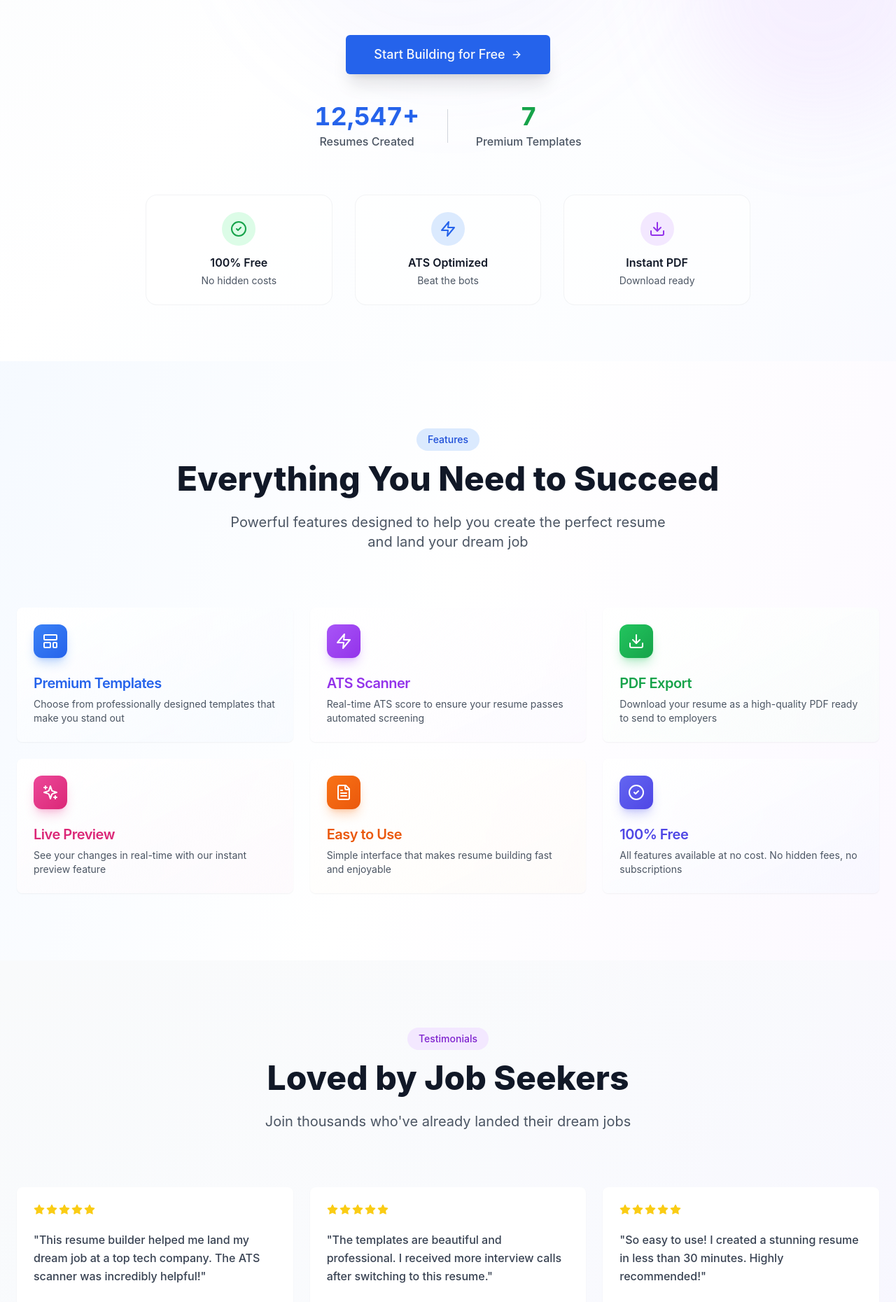
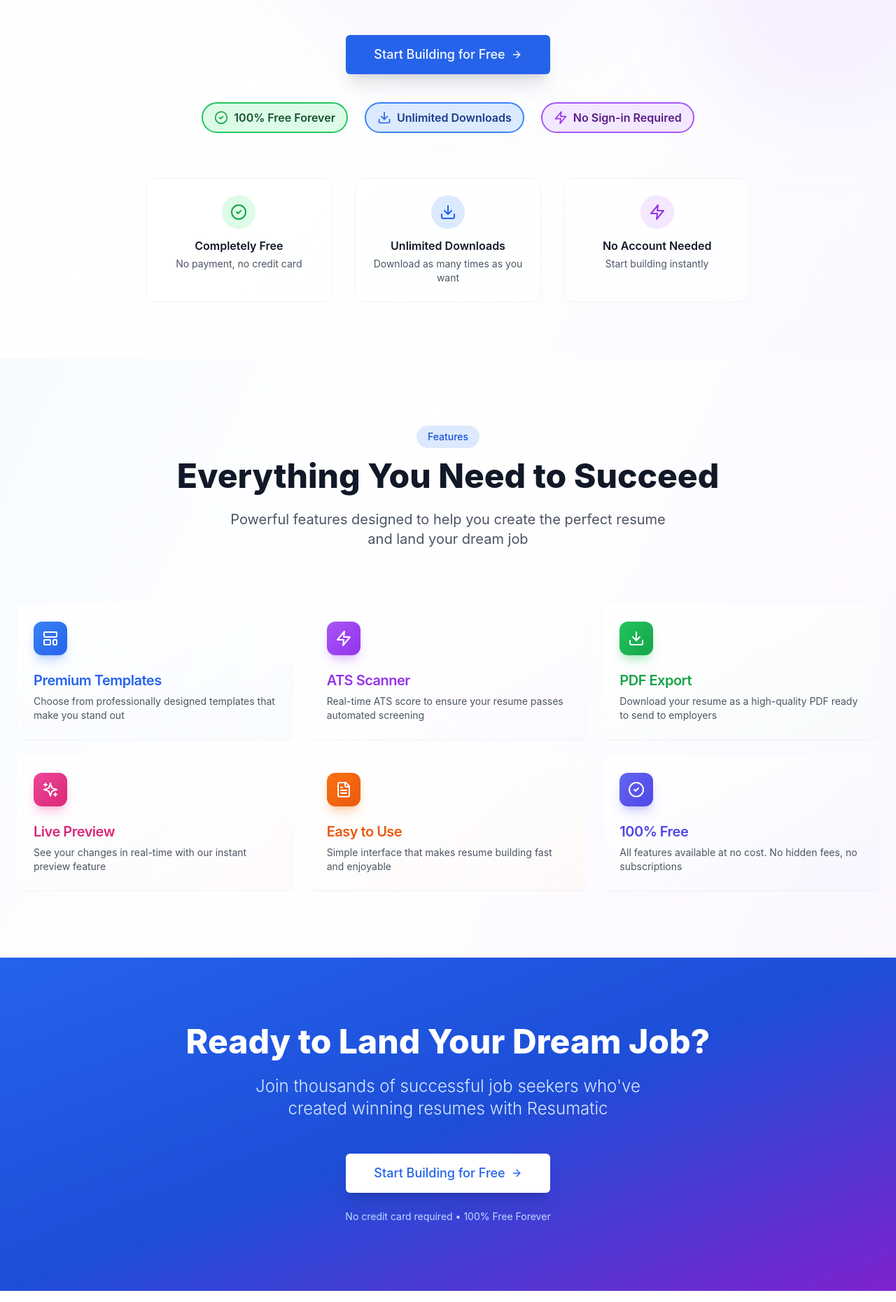
Before and after one commit to GowthamOleti/Resumatic_v1, a React (Vite) app: page / in a window 1280 px wide. Shown: the part 880-2740 px from the top of the page at 70% size. Built offline with nearby package versions, Linux system fonts and the light colour scheme.

Commit message:
Focus on key selling points: Remove testimonials and counters, emphasize FREE, Unlimited Downloads, No Sign-in

```diff
--- a/src/pages/HomePage.tsx
+++ b/src/pages/HomePage.tsx
@@ -15,8 +15,6 @@ import {
 
 export default function HomePage() {
   const [isScrolled, setIsScrolled] = useState(false);
-  const [resumeCount, setResumeCount] = useState(0);
-  const [templateCount, setTemplateCount] = useState(0);
 
   useEffect(() => {
     const handleScroll = () => {
@@ -25,30 +23,6 @@ export default function HomePage() {
 
     window.addEventListener('scroll', handleScroll);
     return () => window.removeEventListener('scroll', handleScroll);
-  }, []);
-
-  useEffect(() => {
-    // Animate counters on page load
-    const animateCounter = (target: number, setter: (val: number) => void, duration: number = 2000) => {
-      const startTime = Date.now();
-      const step = () => {
-        const elapsed = Date.now() - startTime;
-        const progress = Math.min(elapsed / duration, 1);
-        const easeOutQuad = 1 - Math.pow(1 - progress, 3);
-        setter(Math.floor(easeOutQuad * target));
-
-        if (progress < 1) {
-          requestAnimationFrame(step);
-        }
-      };
-      requestAnimationFrame(step);
-    };
-
-    // Start animations after a brief delay
-    setTimeout(() => {
-      animateCounter(12547, setResumeCount);
-      animateCounter(7, setTemplateCount, 1000);
-    }, 500);
   }, []);
 
   return (
@@ -139,23 +113,22 @@ export default function HomePage() {
               </Link>
             </div>
 
-            {/* Live Counter */}
-            <div className="mb-12 sm:mb-16 animate-fade-in animation-delay-600">
-              <div className="flex flex-wrap items-center justify-center gap-6 sm:gap-10 px-4">
-                <div className="text-center">
-                  <div className="text-3xl sm:text-4xl font-bold text-blue-600 mb-1 tabular-nums">
-                    {resumeCount.toLocaleString()}+
-                  </div>
-                  <div className="text-sm sm:text-base text-gray-600 font-medium">Resumes Created</div>
+            {/* Key Selling Points */}
+            <div className="mb-12 sm:mb-16 animate-fade-in animation-delay-600 max-w-3xl mx-auto">
+              <div className="flex flex-wrap items-center justify-center gap-4 sm:gap-6 px-4">
+                <div className="flex items-center gap-2 px-4 py-2 rounded-full bg-green-100 border-2 border-green-500">
+                  <CheckCircle2 className="h-5 w-5 text-green-600" />
+                  <span className="font-semibold text-green-900">100% Free Forever</span>
                 </div>
 
-                <div className="hidden sm:block w-px h-12 bg-gray-300"></div>
+                <div className="flex items-center gap-2 px-4 py-2 rounded-full bg-blue-100 border-2 border-blue-500">
+                  <Download className="h-5 w-5 text-blue-600" />
+                  <span className="font-semibold text-blue-900">Unlimited Downloads</span>
+                </div>
 
-                <div className="text-center">
-                  <div className="text-3xl sm:text-4xl font-bold text-green-600 mb-1 tabular-nums">
-                    {templateCount}
-                  </div>
-                  <div className="text-sm sm:text-base text-gray-600 font-medium">Premium Templates</div>
+                <div className="flex items-center gap-2 px-4 py-2 rounded-full bg-purple-100 border-2 border-purple-500">
+                  <Zap className="h-5 w-5 text-purple-600" />
+                  <span className="font-semibold text-purple-900">No Sign-in Required</span>
                 </div>
               </div>
             </div>
@@ -167,28 +140,28 @@ export default function HomePage() {
                   <CheckCircle2 className="h-6 w-6 text-green-600" />
                 </div>
                 <div className="text-center">
-                  <h3 className="font-semibold text-gray-900 mb-1">100% Free</h3>
-                  <p className="text-sm text-gray-600">No hidden costs</p>
+                  <h3 className="font-semibold text-gray-900 mb-1">Completely Free</h3>
+                  <p className="text-sm text-gray-600">No payment, no credit card</p>
                 </div>
               </div>
 
               <div className="flex flex-col items-center gap-3 p-6 rounded-2xl bg-white/60 backdrop-blur-sm border border-gray-200/50 hover:shadow-lg transition-all">
                 <div className="w-12 h-12 rounded-full bg-blue-100 flex items-center justify-center">
-                  <Zap className="h-6 w-6 text-blue-600" />
+                  <Download className="h-6 w-6 text-blue-600" />
                 </div>
                 <div className="text-center">
-                  <h3 className="font-semibold text-gray-900 mb-1">ATS Optimized</h3>
-                  <p className="text-sm text-gray-600">Beat the bots</p>
+                  <h3 className="font-semibold text-gray-900 mb-1">Unlimited Downloads</h3>
+                  <p className="text-sm text-gray-600">Download as many times as you want</p>
                 </div>
               </div>
 
               <div className="flex flex-col items-center gap-3 p-6 rounded-2xl bg-white/60 backdrop-blur-sm border border-gray-200/50 hover:shadow-lg transition-all">
                 <div className="w-12 h-12 rounded-full bg-purple-100 flex items-center justify-center">
-                  <Download className="h-6 w-6 text-purple-600" />
+                  <Zap className="h-6 w-6 text-purple-600" />
                 </div>
                 <div className="text-center">
-                  <h3 className="font-semibold text-gray-900 mb-1">Instant PDF</h3>
-                  <p className="text-sm text-gray-600">Download ready</p>
+                  <h3 className="font-semibold text-gray-900 mb-1">No Account Needed</h3>
+                  <p className="text-sm text-gray-600">Start building instantly</p>
                 </div>
               </div>
             </div>
@@ -283,65 +256,6 @@ export default function HomePage() {
         </div>
       </section>
 
-      {/* Testimonials */}
-      <section className="bg-gradient-to-br from-gray-50 to-blue-50/30 py-16 sm:py-24">
-        <div className="container mx-auto px-4 sm:px-6">
-          <div className="text-center mb-12 sm:mb-20">
-            <div className="inline-block px-4 py-1.5 rounded-full bg-purple-100 text-purple-700 text-sm font-medium mb-4">
-              Testimonials
-            </div>
-            <h2 className="text-3xl sm:text-4xl md:text-5xl font-extrabold mb-4 sm:mb-6 text-gray-900">Loved by Job Seekers</h2>
-            <p className="text-base sm:text-xl text-gray-600 px-4 max-w-2xl mx-auto">
-              Join thousands who've already landed their dream jobs
-            </p>
-          </div>
-
-        <div className="grid sm:grid-cols-2 lg:grid-cols-3 gap-4 sm:gap-6">
-          {[
-            {
-              name: "Sarah Johnson",
-              role: "Software Engineer",
-              content: "This resume builder helped me land my dream job at a top tech company. The ATS scanner was incredibly helpful!"
-            },
-            {
-              name: "Michael Chen",
-              role: "Product Manager",
-              content: "The templates are beautiful and professional. I received more interview calls after switching to this resume."
-            },
-            {
-              name: "Emily Rodriguez",
-              role: "UX Designer",
-              content: "So easy to use! I created a stunning resume in less than 30 minutes. Highly recommended!"
-            }
-          ].map((testimonial, i) => (
-            <Card key={i} className="border-0 bg-white hover:shadow-xl transition-all duration-300 hover:-translate-y-1">
-              <CardHeader>
-                <div className="flex gap-0.5 mb-4">
-                  {[...Array(5)].map((_, i) => (
-                    <Star key={i} className="h-4 w-4 fill-yellow-400 text-yellow-400" />
-                  ))}
-                </div>
-                <CardDescription className="text-base leading-relaxed text-gray-700 font-medium">
-                  "{testimonial.content}"
-                </CardDescription>
-              </CardHeader>
-              <CardContent>
-                <div className="flex items-center gap-3">
-                  <div className="w-10 h-10 rounded-full bg-gradient-to-br from-blue-500 to-purple-500 flex items-center justify-center text-white font-semibold">
-                    {testimonial.name.charAt(0)}
-                  </div>
-                  <div>
-                    <p className="font-semibold text-gray-900">{testimonial.name}</p>
-                    <p className="text-sm text-gray-600">{testimonial.role}</p>
-                  </div>
-                </div>
-              </CardContent>
-            </Card>
-          ))}
-        </div>
-        </div>
-      </section>
-
       {/* CTA Section */}
       <section className="relative overflow-hidden py-16 sm:py-24">
         <div className="absolute inset-0 bg-gradient-to-br from-blue-600 via-blue-700 to-purple-700"></div>
```
